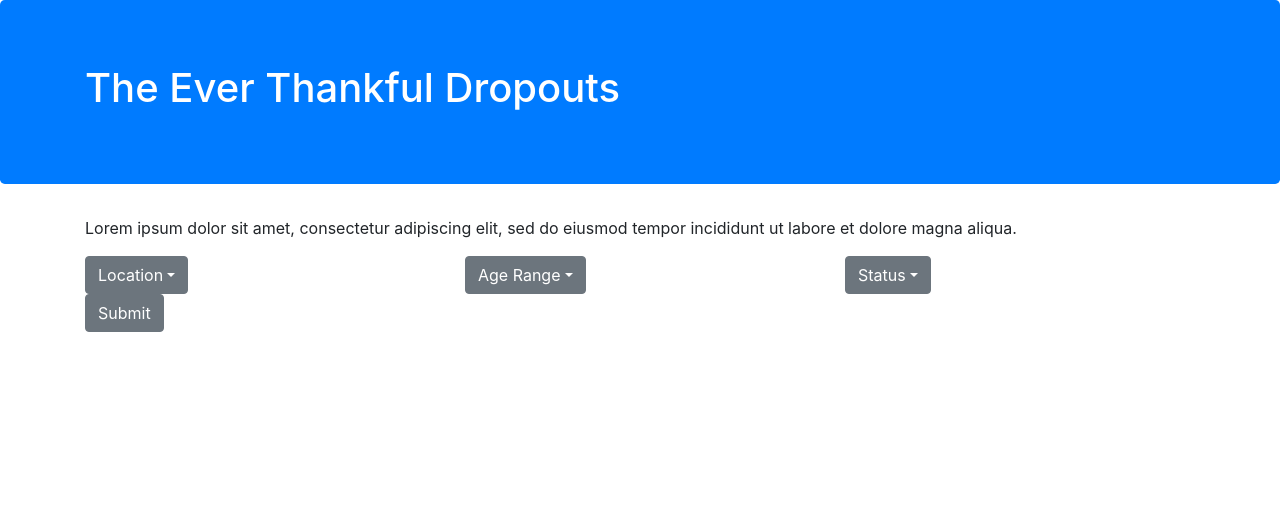
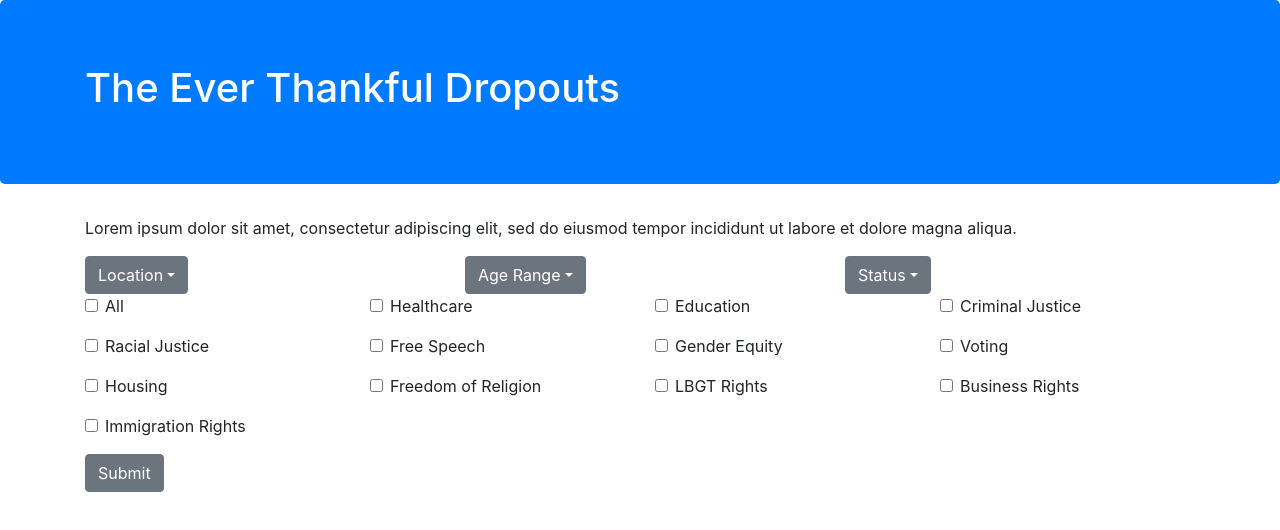
Before and after one commit to MaggieTsang/WinfoHackathon, a React (Create React App) app: page /#/homepage in a window 1280 px wide. Shown: the top 530 px of the page. Built offline with nearby package versions, Linux system fonts and the light colour scheme.

Commit message:
checkboxes on homepage

```diff
--- a/src/CheckboxSelections.js
+++ b/src/CheckboxSelections.js
@@ -1,21 +1,24 @@
 import React from "react";
-import { FormGroup, Label, Button } from 'reactstrap';
+import { FormGroup, Label, Input, Col } from 'reactstrap';
 
 export default class CheckboxSelections extends React.Component {
   constructor(props) {
     super(props);
   }
   render() {
+
     let items = this.props.items.map((item) => {
-      return <FormGroup key={item}>item</FormGroup>
+      return <FormGroup key={item}>{item}</FormGroup>
     });
     return (
-      <FormGroup check>
-        <Label check>
-          <Input type="checkbox" />{' '}
-          this.props.topic
-        </Label>
-      </FormGroup>
+      <Col sm="3">
+        <FormGroup check>
+          <Label check>
+            <Input type="checkbox" />{' '}
+            {items}
+          </Label>
+        </FormGroup>
+      </Col>
     )
   }
 }
--- a/src/Views/Homepage.js
+++ b/src/Views/Homepage.js
@@ -2,6 +2,7 @@ import React, { Component } from "react";
 import { FormGroup, Label, Button, Input, Jumbotron, Container, Row, Col } from 'reactstrap';
 
 import DropdownSelection from '../Controls/DropdownSelection'
+import CheckboxSelections from "../CheckboxSelections";
 
 
 
@@ -37,12 +38,21 @@ export default class Homepage extends Component {
 
 
 
-            {/* <FormGroup check>
-                <Label check>
-                  <Input type="checkbox" />{' '}
-                  Check me out
-          </Label>
-              </FormGroup> */}
+            <Row>
+                <CheckboxSelections title='All' items={['All']} />
+                <CheckboxSelections title='Healthcare' items={['Healthcare']} />
+                <CheckboxSelections title='Education' items={['Education']} />
+                <CheckboxSelections title='Criminal Justice' items={['Criminal Justice']} />
+                <CheckboxSelections title='Racial Justice' items={['Racial Justice']} />
+                <CheckboxSelections title='Free Speech' items={['Free Speech']} />
+                <CheckboxSelections title='Gender Equity' items={['Gender Equity']} />
+                <CheckboxSelections title='Voting Rights' items={['Voting']} />
+                <CheckboxSelections title='Housing Rights' items={['Housing']} />
+                <CheckboxSelections title='Freedom of Religion' items={['Freedom of Religion']} />
+                <CheckboxSelections title='LBGT Rights' items={['LBGT Rights']} />
+                <CheckboxSelections title='Business Rights' items={['Business Rights']} />
+                <CheckboxSelections title='Immigration Rights' items={['Immigration Rights']} />
+            </Row>
 
 
             <Button>Submit</Button>
```
Also changed, not shown: src/SelectionResults.js (added).
